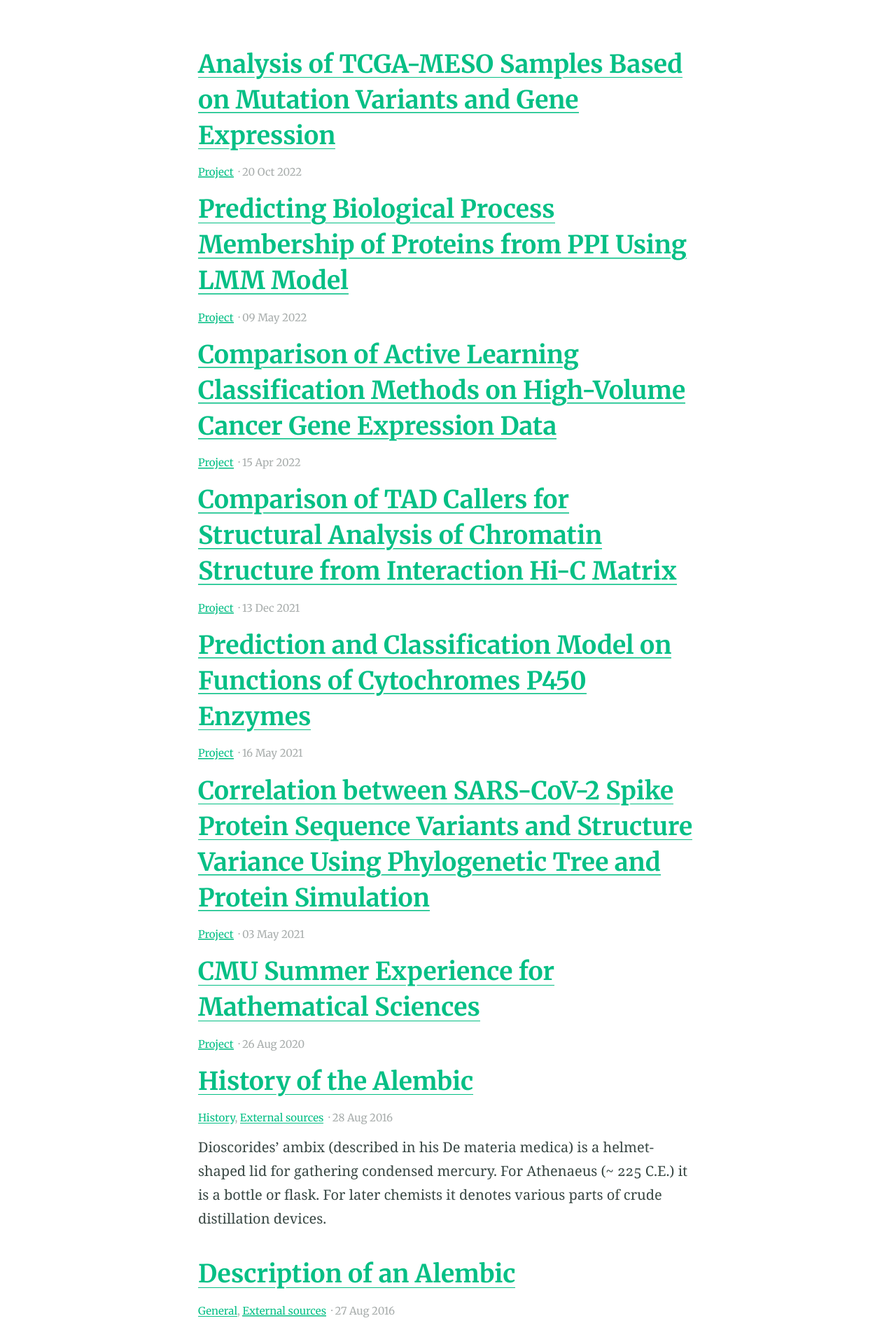
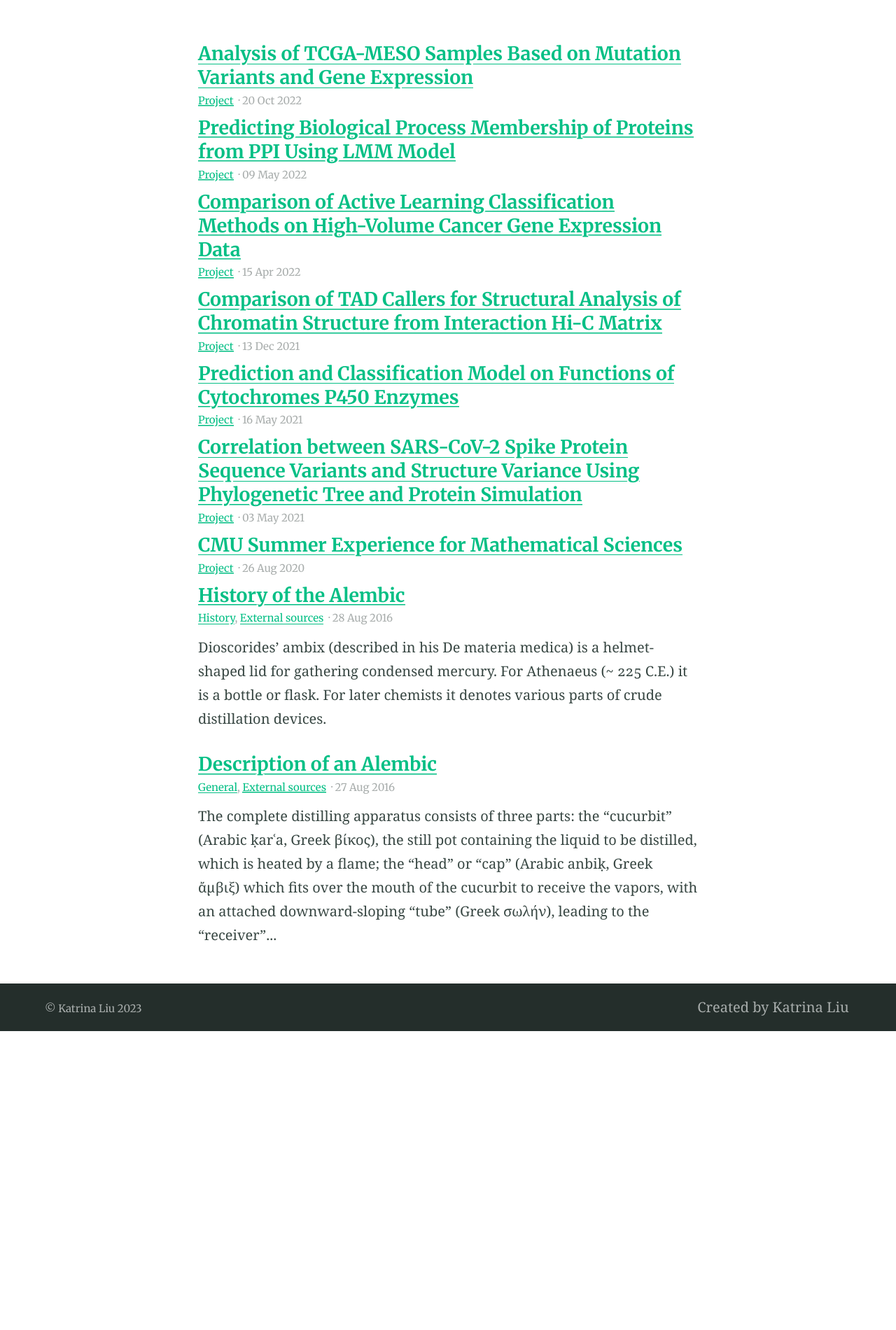
Before and after one commit to dany-xu/dany-xu.github.io, a Jekyll site: the page built from projects/index.html, in a window 1280 px wide. Shown: the part 408-2308 px from the top of the page at 70% size. Built offline with Jekyll 4.4.1, drawn with Linux system fonts in a browser that asks for light colours; after the commit the page ends 1881 px from its top, so only the background shows below that.

```diff
--- a/_includes/post-list.html
+++ b/_includes/post-list.html
@@ -22,7 +22,7 @@
         <li class="item  item--post">
           <article class="article  article--post">
 
-            <h2><a href="{{ site.baseurl }}{{ page.url }}">{{ page.title }}</a></h2>
+            <h4><a href="{{ site.baseurl }}{{ page.url }}">{{ page.title }}</a></h4>
             {% include post-meta.html %}
             {{ page.excerpt | markdownify | truncatewords: 60 }}
 
```
